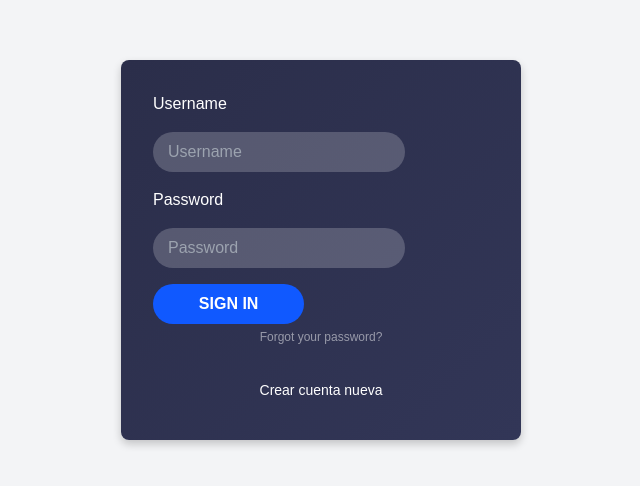
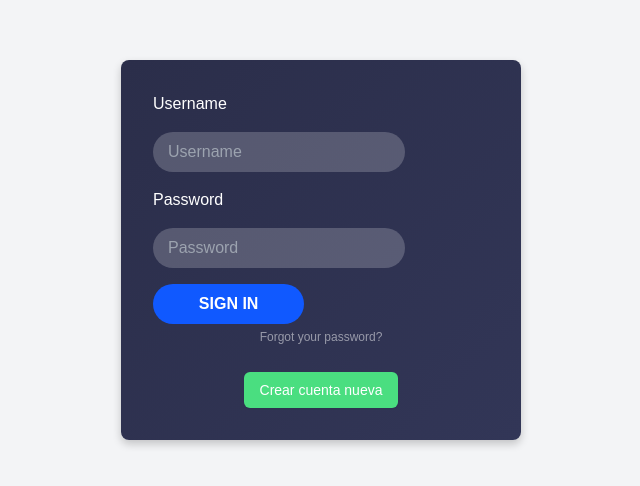
Before and after one commit to GentoBrandon/red_social_web, a Next.js app in the folder frontend/social_network/: page / in a window 1280 px wide. Shown: the part 150-636 px from the top of the page, without its empty margins (319-959 px from the left). Built offline with nearby package versions, Linux system fonts and the light colour scheme.

Commit message:
Integracion de estilos

```diff
--- a/frontend/social_network/src/components/ui/button.tsx
+++ b/frontend/social_network/src/components/ui/button.tsx
@@ -15,6 +15,8 @@ const buttonVariants = cva(
           "bg-destructive text-destructive-foreground shadow-sm hover:bg-destructive/90",
         outline:
           "border border-input bg-background shadow-sm hover:bg-accent hover:text-accent-foreground",
+        btnGreen:
+          "bg-green-400 text-white shadow-sm hover:bg-green-500 hover:text-white",
         secondary:
           "bg-secondary text-secondary-foreground shadow-sm hover:bg-secondary/80",
         ghost: "hover:bg-accent hover:text-accent-foreground",
```
